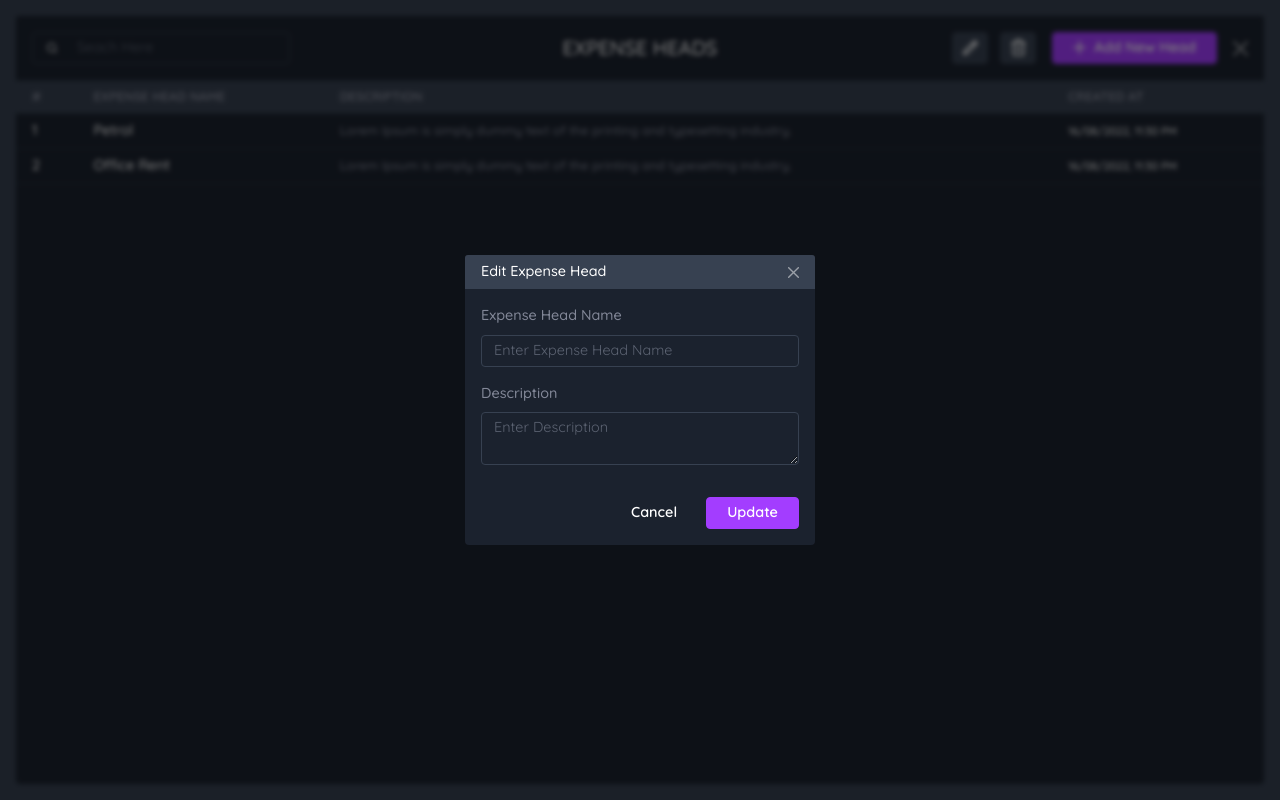
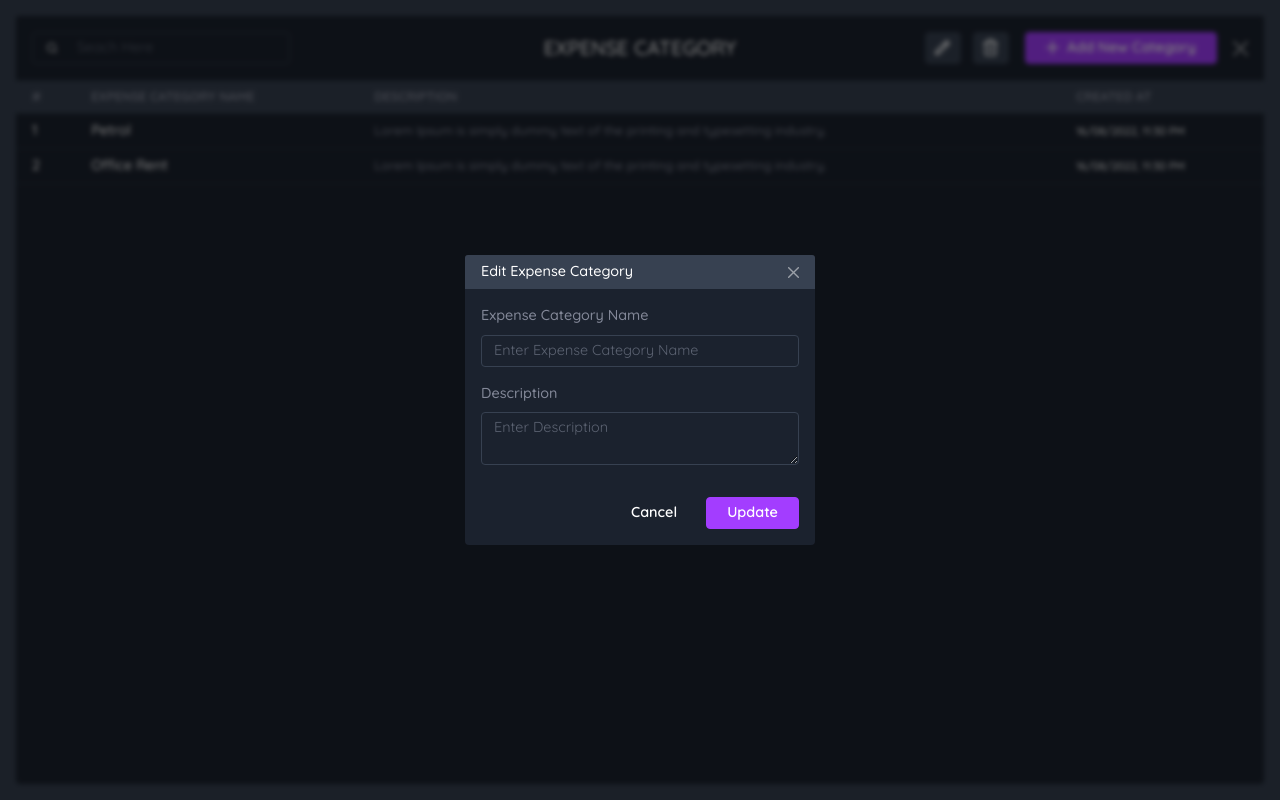
Before and after one commit to krishnan-xfortech/XfortechAccounts, a Vue app: page /#/expense-category in a window 1280 px wide. Both pictures are taken after a click on the link 970 px from the left and 47 px from the top of the page. Built offline with nearby package versions, Linux system fonts and the light colour scheme.

Commit message:
expense category

```diff
--- a/src/components/modals/Expense/CategoryAddModal.vue
+++ b/src/components/modals/Expense/CategoryAddModal.vue
@@ -1,22 +1,41 @@
 <template>
-    <div class="modal fade" id="addhead" data-bs-backdrop="static" data-bs-keyboard="false" tabindex="-1"
-        aria-hidden="true">
+  <div
+    class="modal fade"
+    id="addhead"
+    data-bs-backdrop="static"
+    data-bs-keyboard="false"
+    tabindex="-1"
+    aria-hidden="true"
+  >
     <div class="modal-dialog modal-dialog-centered modal-sm">
       <div class="modal-content">
         <div class="modal-header">
-                    <div class="modal-title m-0">Add Expense Head</div>
-                    <button type="button" class="btn-close" @click="hideModal" aria-label="Close"></button>
+          <div class="modal-title m-0">Add Expense Category</div>
+          <button
+            type="button"
+            class="btn-close"
+            @click="hideModal"
+            aria-label="Close"
+          ></button>
         </div>
         <form>
           <div class="modal-body">
             <div class="row">
               <div class="col-lg-12">
-                                <label class="form-label">Expense Head Name</label>
-                                <input type="text" class="form-control" placeholder="Enter Expense Head Name">
+                <label class="form-label">Expense Category Name</label>
+                <input
+                  type="text"
+                  class="form-control"
+                  placeholder="Enter Expense Category Name"
+                />
               </div>
               <div class="col-lg-12">
                 <label class="form-label">Description</label>
-                                <textarea rows="2" class="form-control" placeholder="Enter Description"></textarea>
+                <textarea
+                  rows="2"
+                  class="form-control"
+                  placeholder="Enter Description"
+                ></textarea>
               </div>
             </div>
           </div>
@@ -31,24 +50,24 @@
 </template>
 
 <script>
-import {Modal} from 'bootstrap';
+import { Modal } from "bootstrap";
 
-export default{
-    data(){
-        return{
-            modal:null
-        }
+export default {
+  data() {
+    return {
+      modal: null,
+    };
   },
-    mounted(){
-        this.modal = new Modal(document.getElementById('addhead'));
+  mounted() {
+    this.modal = new Modal(document.getElementById("addhead"));
   },
-    methods:{
-        showModal(){
-            this.modal.show()
+  methods: {
+    showModal() {
+      this.modal.show();
     },
-        hideModal(){
-            this.modal.hide()
-        }
-    }
-}
+    hideModal() {
+      this.modal.hide();
+    },
+  },
+};
 </script>
--- a/src/components/modals/Expense/CategoryEditModal.vue
+++ b/src/components/modals/Expense/CategoryEditModal.vue
@@ -1,27 +1,48 @@
 <template>
-    <div class="modal fade" id="edithead" data-bs-backdrop="static" data-bs-keyboard="false" tabindex="-1"
-        aria-hidden="true">
+  <div
+    class="modal fade"
+    id="edithead"
+    data-bs-backdrop="static"
+    data-bs-keyboard="false"
+    tabindex="-1"
+    aria-hidden="true"
+  >
     <div class="modal-dialog modal-dialog-centered modal-sm">
       <div class="modal-content">
         <div class="modal-header">
-                    <div class="modal-title m-0">Edit Expense Head</div>
-                    <button type="button" class="btn-close" @click="hideModal()" aria-label="Close"></button>
+          <div class="modal-title m-0">Edit Expense Category</div>
+          <button
+            type="button"
+            class="btn-close"
+            @click="hideModal()"
+            aria-label="Close"
+          ></button>
         </div>
         <form>
           <div class="modal-body">
             <div class="row">
               <div class="col-lg-12">
-                                <label class="form-label">Expense Head Name</label>
-                                <input type="text" class="form-control" placeholder="Enter Expense Head Name">
+                <label class="form-label">Expense Category Name</label>
+                <input
+                  type="text"
+                  class="form-control"
+                  placeholder="Enter Expense Category Name"
+                />
               </div>
               <div class="col-lg-12">
                 <label class="form-label">Description</label>
-                                <textarea rows="2" class="form-control" placeholder="Enter Description"></textarea>
+                <textarea
+                  rows="2"
+                  class="form-control"
+                  placeholder="Enter Description"
+                ></textarea>
               </div>
             </div>
           </div>
           <div class="modal-footer">
-                        <button type="button" class="btn btn-text" data-bs-dismiss="modal">Cancel</button>
+            <button type="button" class="btn btn-text" data-bs-dismiss="modal">
+              Cancel
+            </button>
             <button type="submit" class="btn btn-primary">Update</button>
           </div>
         </form>
@@ -31,24 +52,24 @@
 </template>
 
 <script>
-import {Modal} from 'bootstrap';
+import { Modal } from "bootstrap";
 
-export default{
-    data(){
-        return{
-            modal:null
-        }
+export default {
+  data() {
+    return {
+      modal: null,
+    };
   },
-    mounted(){
-        this.modal = new Modal(document.getElementById('edithead'));
+  mounted() {
+    this.modal = new Modal(document.getElementById("edithead"));
   },
-    methods:{
-        showModal(){
-            this.modal.show()
+  methods: {
+    showModal() {
+      this.modal.show();
     },
-        hideModal(){
-            this.modal.hide()
-        }
-    }
-}
+    hideModal() {
+      this.modal.hide();
+    },
+  },
+};
 </script>
--- a/src/views/Expense/CategoryView.vue
+++ b/src/views/Expense/CategoryView.vue
@@ -10,36 +10,53 @@
                   <div class="row">
                     <div class="col-8">
                       <div class="has-icon-left mb-0">
-                                                <input type="text" class="form-control" placeholder="Seach Here" />
+                        <input
+                          type="text"
+                          class="form-control"
+                          placeholder="Seach Here"
+                        />
                         <div class="form-control-position">
-                                                    <img class="search-icon mb-4" src="app-assets/img/btn-icons/search.svg">
+                          <img
+                            class="search-icon mb-4"
+                            src="app-assets/img/btn-icons/search.svg"
+                          />
                         </div>
                       </div>
                     </div>
                   </div>
                 </div>
                 <div class="col-4">
-                                    <h5 class="m-0 text-center text-uppercase">Expense Heads</h5>
+                  <h5 class="m-0 text-center text-uppercase">Expense Category</h5>
                 </div>
                 <div class="col-4">
                   <div class="row align-items-center justify-content-end">
                     <div class="col-auto">
-                                            <a type="button" class="btn btn-secondary btn-sqr ms-75" @click="$refs.category_edit_ref.showModal()">
-                                                <img class="btn-icon" src="app-assets/img/btn-icons/edit.svg">
+                      <a
+                        type="button"
+                        class="btn btn-secondary btn-sqr ms-75"
+                        @click="$refs.category_edit_ref.showModal()"
+                      >
+                        <img class="btn-icon" src="app-assets/img/btn-icons/edit.svg" />
                       </a>
                       <button class="btn btn-secondary btn-sqr ms-75">
-                                                <img class="btn-icon" src="app-assets/img/btn-icons/delete.svg">
+                        <img class="btn-icon" src="app-assets/img/btn-icons/delete.svg" />
                       </button>
                     </div>
                     <div class="col-auto">
-                                            <a class="btn btn-primary" @click="$refs.category_add_ref.showModal()">
-                                                <img class="btn-plus-icon me-2" src="app-assets/img/btn-icons/plus.svg">
-                                                <span>Add New Head</span>
+                      <a
+                        class="btn btn-primary"
+                        @click="$refs.category_add_ref.showModal()"
+                      >
+                        <img
+                          class="btn-plus-icon me-2"
+                          src="app-assets/img/btn-icons/plus.svg"
+                        />
+                        <span>Add New Category</span>
                       </a>
                     </div>
                     <div class="col-auto">
-                                            <router-link :to="{name:'dashboard'}" type="button" class="">
-                                                <img src="app-assets/img/btn-icons/close.svg" class="back-btn">
+                      <router-link :to="{ name: 'dashboard' }" type="button" class="">
+                        <img src="app-assets/img/btn-icons/close.svg" class="back-btn" />
                       </router-link>
                     </div>
                   </div>
@@ -53,23 +70,19 @@
                     <thead>
                       <tr>
                         <th scope="col">#</th>
-                                                <th scope="col">Expense Head Name</th>
+                        <th scope="col">Expense Category Name</th>
                         <th scope="col">Description</th>
                         <th scope="col">Created At</th>
                       </tr>
                     </thead>
                     <tbody>
                       <tr class="">
-                                                <td>
-                                                    1
-                                                </td>
-                                                <td>
-                                                    Petrol
-                                                </td>
+                        <td>1</td>
+                        <td>Petrol</td>
                         <td>
                           <span class="text-sm text-secondary">
-                                                        Lorem Ipsum is simply dummy text of the printing and typesetting
-                                                        industry.
+                            Lorem Ipsum is simply dummy text of the printing and
+                            typesetting industry.
                           </span>
                         </td>
                         <td>
@@ -77,16 +90,12 @@
                         </td>
                       </tr>
                       <tr class="">
-                                                <td>
-                                                    2
-                                                </td>
-                                                <td>
-                                                    Office Rent
-                                                </td>
+                        <td>2</td>
+                        <td>Office Rent</td>
                         <td>
                           <span class="text-sm text-secondary">
-                                                        Lorem Ipsum is simply dummy text of the printing and typesetting
-                                                        industry.
+                            Lorem Ipsum is simply dummy text of the printing and
+                            typesetting industry.
                           </span>
                         </td>
                         <td>
@@ -110,18 +119,16 @@
 </template>
 
 <script>
-import CategoryAddModal from '../../components/modals/Expense/CategoryAddModal.vue';
-import CategoryEditModal from '../../components/modals/Expense/CategoryEditModal.vue';
+import CategoryAddModal from "../../components/modals/Expense/CategoryAddModal.vue";
+import CategoryEditModal from "../../components/modals/Expense/CategoryEditModal.vue";
 
 export default {
   data() {
-        return {
-
-        }
+    return {};
   },
   components: {
-        CategoryAddModal, CategoryEditModal
-    }
-
-}
+    CategoryAddModal,
+    CategoryEditModal,
+  },
+};
 </script>
```
Lines whose indentation alone changed are shown as unchanged.
